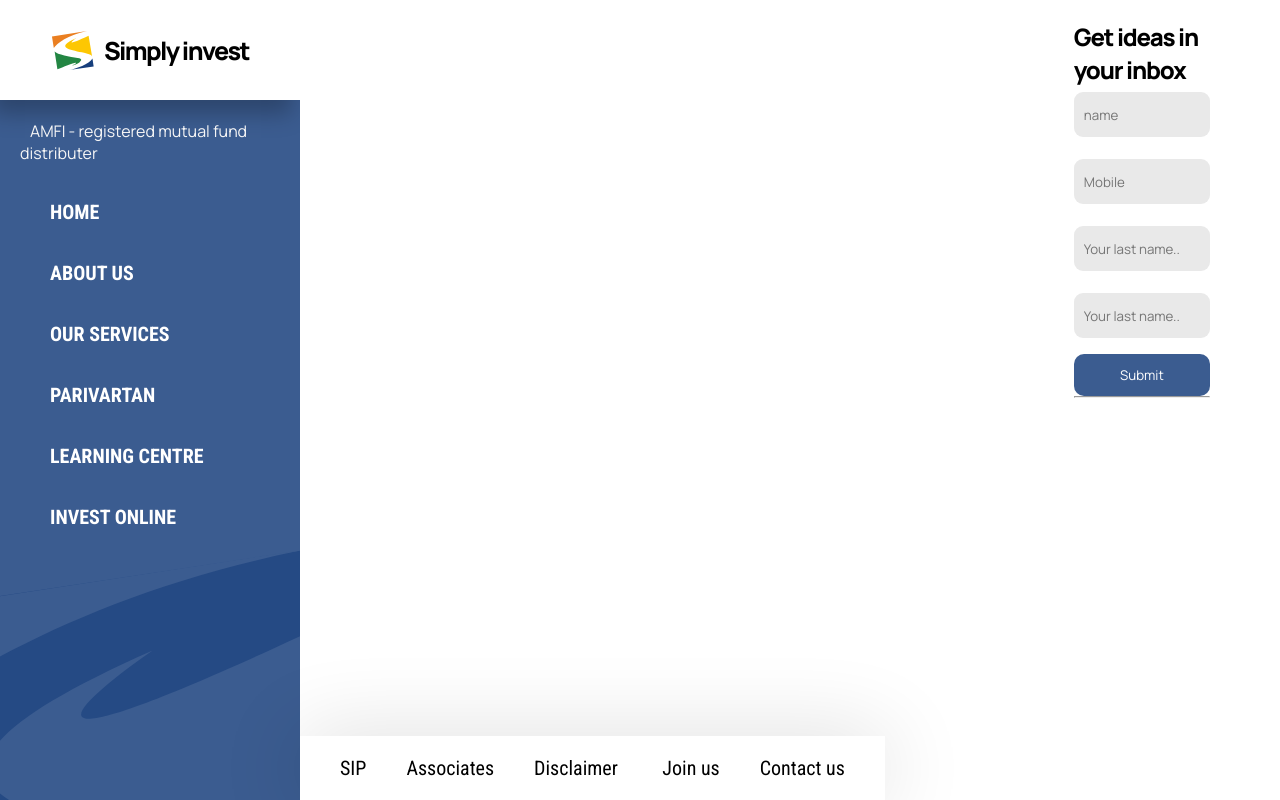
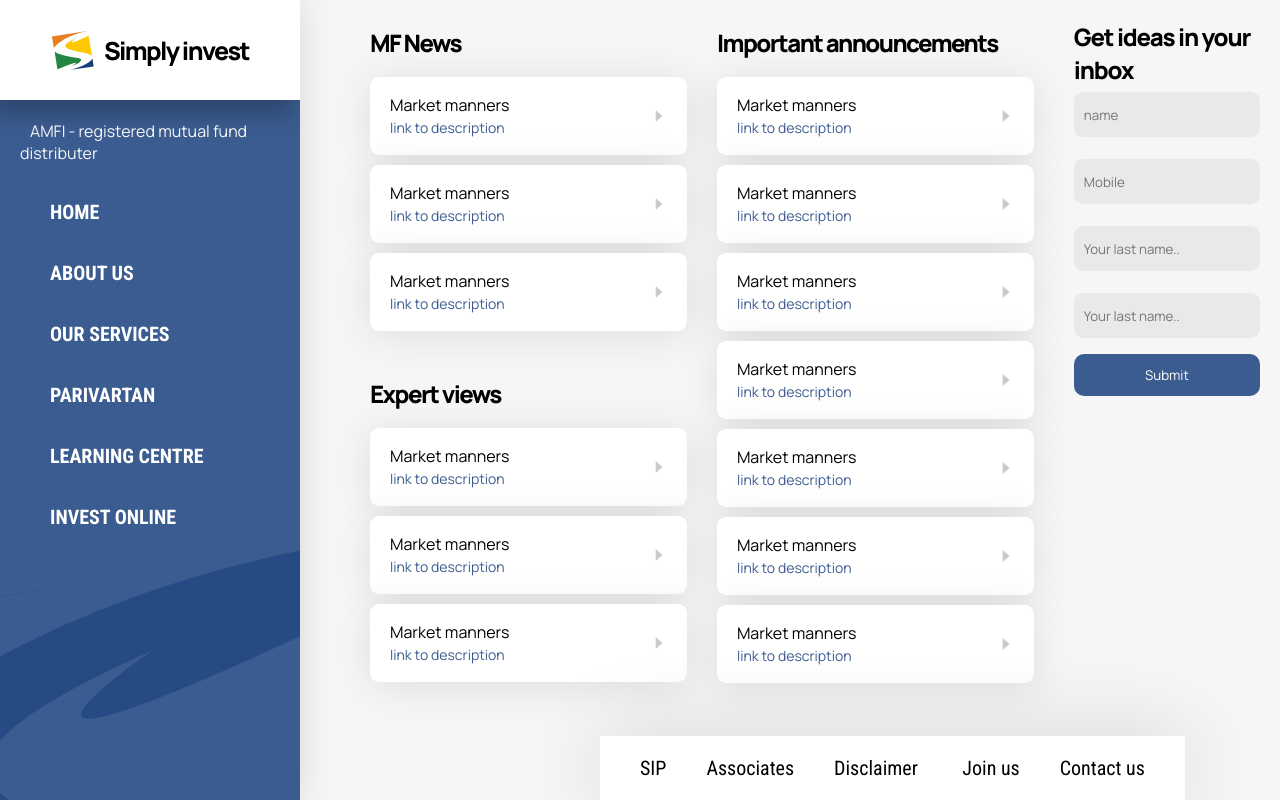
Before and after one commit to npaul2173/simplyInvest, a React app: page / in a window 1280 px wide. Built offline with nearby package versions, Linux system fonts and the light colour scheme.

Commit message:
Home Page under construction |  Expert viwes and Abnuncements section created

```diff
--- a/package.json
+++ b/package.json
@@ -6,6 +6,7 @@
     "@testing-library/jest-dom": "^5.11.4",
     "@testing-library/react": "^11.1.0",
     "@testing-library/user-event": "^12.1.10",
+    "@types/styled-components": "^5.1.12",
     "clsx": "^1.1.1",
     "react": "^17.0.2",
     "react-dom": "^17.0.2",
--- a/src/app/App.css
+++ b/src/app/App.css
@@ -6,23 +6,29 @@
   flex: 1;
 }
 
+.contentWrapper {
+  display: flex;
+  flex: 1;
+}
+
 .box1 {
+  /* background-color: rgb(200, 200, 200); */
   flex: 5;
 }
 
-.box3 {
+.contactWrapper {
+  /* background-color: rgb(151, 149, 140); */
   flex: 1.5;
 }
 
+/*
 .main {
   transition: margin-left .5s;
-  /* padding: 20px; */
-  /* flex: auto; */
   margin-left: 300px;
   margin-left: 300;
   flex-direction: column;
-  background-color: #F6F6F6;
-}
+  background-color: #b39797;
+} */
 
 /* On smaller screens, where height is less than 450px, change the style of the sidenav (less padding and a smaller font size) */
 
@@ -47,3 +53,8 @@
   border-radius: 10px;
   background-color: rgb(255, 255, 255);
 }
+
+.mainWrapper {
+  display: flex;
+  position: relative;
+}
--- a/src/app/App.js
+++ b/src/app/App.js
@@ -1,41 +1,37 @@
 import "./App.css";
 import React from "react";
-import { ContactForm } from "../contact/";
+// import { ContactForm } from "../contact/";
 import { NavBar } from "../nav";
+// import { LowerNav } from "../lowerNav";
+import { BrowserRouter, Switch, Route } from "react-router-dom";
+import { Routes } from "../nav/routes";
+import { ContactForm } from "../contact";
 import { LowerNav } from "../lowerNav";
-import { BrowserRouter } from "react-router-dom";
 
 const App = () => {
   return (
-    <div>
     <BrowserRouter>
+      <div className="mainWrapper">
         <NavBar />
-        <div className="main">
-          <div className="containerMain">
+        <div className="contentWrapper">
           <div className="box1">
-              {/* <div className="shadow1">
-                <div className="content">Box-shadowed element</div>
-              </div>
-              <div className="shadow1">
-                <div className="content">Box-shadowed element</div>
-              </div>
-              <div className="shadow1">
-                <div className="content">Box-shadowed element</div>
-              </div>
-              <div className="shadow1">
-                <div className="content">Box-shadowed element</div>
-              </div> */}
+            <Switch>
+              {Routes.map((route) => (
+                <Route exact path={route.path} key={route.path}>
+                  <route.component />
+                </Route>
+              ))}
+            </Switch>
+
+            <LowerNav />
           </div>
 
-            <div className="box3">
+          <div className="contactWrapper">
             <ContactForm />
           </div>
         </div>
       </div>
-
-        <LowerNav />
     </BrowserRouter>
-    </div>
   );
 };
 
--- /dev/null
+++ b/src/common/components/InfoBox/index.js
@@ -0,0 +1,23 @@
+import React from "react";
+import "./index.styles.css";
+import { AiFillCaretRight } from "react-icons/ai";
+
+const InfoBoxInitials = {
+  title: "News market",
+  description: "https://economictimes.indiatimes.com/markets/sto....",
+};
+
+// AiFillCaretRight
+export const InfoBox = ({ dataEntity = { ...InfoBoxInitials } }) => {
+  return (
+    <div className="infoBox">
+      <div className="infoContent">
+        <div className="datawrapper">
+          <h3 className="infoTitle">{dataEntity.title}</h3>
+          <h5 className="infoDescription">{dataEntity.description}</h5>
+        </div>
+        <AiFillCaretRight className="moreIcon" />
+      </div>
+    </div>
+  );
+};
--- /dev/null
+++ b/src/common/components/InfoBox/index.styles.css
@@ -0,0 +1,37 @@
+.infoBox {
+  border-radius: 5px;
+  background: #FFFFFF;
+  box-shadow: 0px 4px 41px rgba(0, 0, 0, 0.1);
+  border-radius: 9px;
+  margin-bottom: 10px;
+  padding: 20px;
+}
+
+.moreIcon {
+  color: #CACACA;
+}
+
+.infoTitle {
+  font-weight: normal;
+  font-size: 16px;
+  line-height: 110%;
+}
+
+.infoDescription {
+  font-style: normal;
+  font-weight: normal;
+  font-size: 14px;
+  line-height: 110%;
+  color: #3B5C90;
+}
+
+.infoContent {
+  display: flex;
+  flex-direction: row;
+  justify-content: space-between;
+  align-items: center;
+}
+
+.infoTitle {
+  padding-bottom: 5px;
+}
--- a/src/contact/index.js
+++ b/src/contact/index.js
@@ -40,8 +40,6 @@ export const ContactForm = () => {
             Submit
           </button>
         </form>
-
-        <hr class="divider_dashed" />
       </div>
     </div>
   );
--- a/src/contact/index.styles.css
+++ b/src/contact/index.styles.css
@@ -1,11 +1,6 @@
 .contact_form {
-  /* width: 350px; */
-  display: -webkit-box;
-  display: -ms-flexbox;
-  display: flex;
-  justify-items: center;
-  padding-right: 50px;
-  position: fixed;
+  width: fit-content;
+  right: 20px;
   top: 0px;
 }
 
--- /dev/null
+++ b/src/dec.d.ts
@@ -0,0 +1 @@
+export module "styled-components";
--- /dev/null
+++ b/src/home/index.js
@@ -0,0 +1,68 @@
+import React from "react";
+import { InfoBox } from "../common/components/InfoBox";
+import "./index.styles.css";
+export const Home = () => {
+  const newsArray = new Array(3).fill({});
+  const announcements = new Array(7).fill({});
+  return (
+    <div className="homeContainer">
+      <div className="rightContainer">
+        <div className="headerTitle">
+          <span className="headers">MF News</span>
+        </div>
+
+        <div className="infowrapper">
+          {newsArray.map(() => {
+            return (
+              <InfoBox
+                dataEntity={{
+                  title: "Market manners",
+                  description: "link to description",
+                }}
+              />
+            );
+          })}
+        </div>
+
+        <div className="gapwrapper"></div>
+
+        {/* Expert views section */}
+        <div className="headerTitle">
+          <span className="headers">Expert views</span>
+        </div>
+
+        <div className="infowrapper">
+          {newsArray.map(() => {
+            return (
+              <InfoBox
+                dataEntity={{
+                  title: "Market manners",
+                  description: "link to description",
+                }}
+              />
+            );
+          })}
+        </div>
+      </div>
+
+      <div className="leftContainer">
+        <div className="headerTitle">
+          <span className="headers">Important announcements</span>
+        </div>
+
+        <div className="infowrapper">
+          {announcements.map(() => {
+            return (
+              <InfoBox
+                dataEntity={{
+                  title: "Market manners",
+                  description: "link to description",
+                }}
+              />
+            );
+          })}
+        </div>
+      </div>
+    </div>
+  );
+};
--- /dev/null
+++ b/src/home/index.styles.css
@@ -0,0 +1,31 @@
+.homeContainer {
+  padding: 0px 20px 0px 70px;
+  display: flex;
+  margin-top: 30px;
+}
+
+.headers {
+  font-weight: 800;
+  font-size: 24px;
+  line-height: 26px;
+  letter-spacing: -0.065em;
+}
+
+.rightContainer {
+  flex: 0.5;
+  margin-right: 30px;
+  /* background-color: aqua; */
+}
+
+.leftContainer {
+  flex: 0.5;
+  /* background-color: rgb(99, 117, 117); */
+}
+
+.infowrapper {
+  padding-top: 20px;
+}
+
+.gapwrapper {
+  margin-top: 50px;
+}
--- a/src/index.css
+++ b/src/index.css
@@ -4,10 +4,11 @@
   margin: 0;
   padding: 0;
   text-decoration: none;
+  list-style: none;
   font-family: "Manrope", sans-serif;
   box-sizing: border-box;
 }
 
 body {
-  margin: 0;
+  background-color: #F6F6F6;
 }
--- a/src/lowerNav/index.styles.css
+++ b/src/lowerNav/index.styles.css
@@ -1,7 +1,7 @@
  .lowernav {
    background-color: rgb(255, 255, 255);
    /* overflow: hidden; */
-   position: fixed;
+   position: absolute;
    bottom: 0;
    box-shadow: 0px 0px 86px rgba(0, 0, 0, 0.14);
    margin-left: 300px;
@@ -9,7 +9,7 @@
    padding: 20px;
    flex-direction: row;
    justify-content: space-between;
-   transition: all .5s ease;
+   /* transition: all .5s ease; */
  }
 
  .lowernav a {
@@ -31,5 +31,5 @@
  }
 
  .infoConatiner {
-   /* background-color: aqua; */
+   background-color: aqua;
  }
--- a/src/nav/index.js
+++ b/src/nav/index.js
@@ -1,12 +1,11 @@
 import "./index.styles.css";
 import Logo from "../assets/svgs/LOGO.svg";
 import NavBackground from "../assets/svgs/NavLowerbackgroung.svg";
-import { useHistory } from "react-router-dom";
+import { NavLink } from "react-router-dom";
+import { Routes } from "./routes";
 export const NavBar = () => {
-  const history = useHistory();
-
   return (
-    <div class="sidenav">
+    <div className="sidenav">
       <div class="header_bar">
         <img class="logo_img" src={Logo} alt="simplyInvest" />
         <header>Simply invest</header>
@@ -18,24 +17,13 @@ export const NavBar = () => {
         </span>
       </div>
 
-      <a onClick={() => history?.push("/home")} href="/home">
-        <span className="navSpan">Home</span>
-      </a>
-      <a onClick={() => history?.push("/aboutUs")} href="/home">
-        <span className="navSpan">About us</span>
-      </a>
-      <a onClick={() => history?.push("/ourServices")} href="/home">
-        <span className="navSpan">Our Services</span>
-      </a>
-      <a onClick={() => history?.push("/parivartan")} href="/home">
-        <span className="navSpan">Parivartan</span>
-      </a>
-      <a onClick={() => history?.push("/learningCenter")} href="/home">
-        <span className="navSpan">Learning centre</span>
-      </a>
-      <a onClick={() => history?.push("/investOnline")} href="/home">
-        <span className="navSpan">Invest online</span>
-      </a>
+      {Routes.map((prop, key) => {
+        return (
+          <NavLink to={prop.path} key={key}>
+            <span className="navSpan">{prop.sidebarName}</span>
+          </NavLink>
+        );
+      })}
 
       <div className="navBackgroundContainer">
         <img className="navBackground" src={NavBackground} alt="simplyInvest" />
--- a/src/nav/index.styles.css
+++ b/src/nav/index.styles.css
@@ -1,13 +1,3 @@
- .sidenav {
-   overflow-x: hidden;
-   position: fixed;
-   width: 300px;
-   height: 100vh;
-   background: #3B5C90;
-   transition: all .5s ease;
-   overflow: hidden;
- }
-
 .header_bar {
   display: flex;
   align-items: center;
@@ -40,6 +30,19 @@
 }
 
 /* The navigation menu links */
+
+.sidenav {
+  overflow-x: hidden;
+  /* position: fixed; */
+  width: 300px;
+  height: 100vh;
+  background: #3B5C90;
+  /* transition: all .5s ease; */
+  overflow: hidden;
+  box-shadow: -5px 1px 38px 0px rgba(0, 0, 0, 0.16);
+  -webkit-box-shadow: -5px 1px 38px 0px rgba(0, 0, 0, 0.16);
+  -moz-box-shadow: -5px 1px 38px 0px rgba(0, 0, 0, 0.16);
+}
 
 .sidenav a {
   padding: 8px 8px 8px 50px;
--- /dev/null
+++ b/src/nav/routes.js
@@ -0,0 +1,52 @@
+import { Home } from "../home";
+
+const AboutUs = () => {
+  return <h1>About us</h1>;
+};
+const OurServices = () => {
+  return <h1>Our Services</h1>;
+};
+
+const Parivartan = () => {
+  return <h1>Parivartan</h1>;
+};
+
+const LearningCenter = () => {
+  return <h1>Learning Center</h1>;
+};
+const InvestOnline = () => {
+  return <h1>Invest online</h1>;
+};
+
+export const Routes = [
+  {
+    path: "/",
+    sidebarName: "Home",
+    component: Home,
+  },
+  {
+    path: "/aboutUs",
+    sidebarName: "About us",
+    component: AboutUs,
+  },
+  {
+    path: "/ourServices",
+    sidebarName: "Our Services",
+    component: OurServices,
+  },
+  {
+    path: "/parivartan",
+    sidebarName: "Parivartan",
+    component: Parivartan,
+  },
+  {
+    path: "/learningCenter",
+    sidebarName: "Learning centre",
+    component: LearningCenter,
+  },
+  {
+    path: "/investOnline",
+    sidebarName: "Invest online",
+    component: InvestOnline,
+  },
+];
```
Also changed, not shown: 1 other file. Lines whose indentation alone changed are shown as unchanged.
